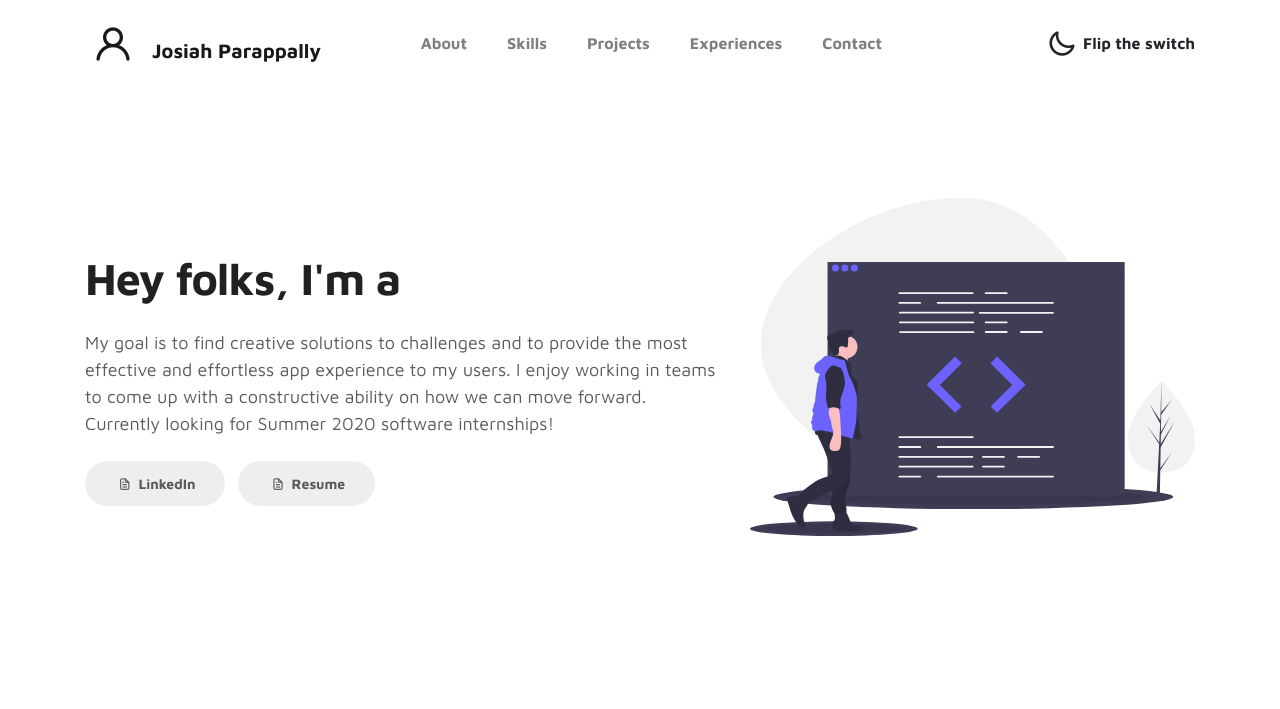
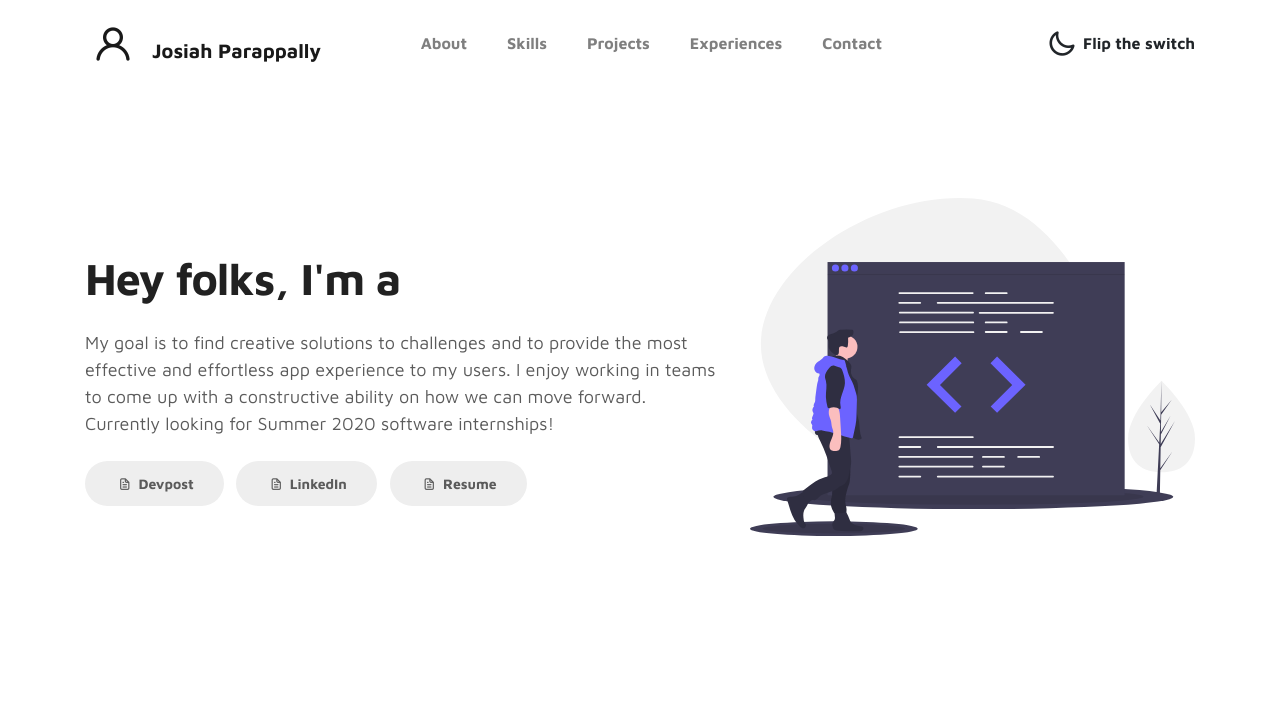
Before and after one commit to parappally/parappally.github.io, a plain HTML site: page index.html in a window 1280 px wide. Shown: the top 709 px of the page. Drawn offline with nearby package versions, Linux system fonts and the light colour scheme.

Commit message:
Added hyperlink to Devpost

```diff
--- a/index.html
+++ b/index.html
@@ -84,6 +84,7 @@
                           to come up with a constructive ability on how we can move forward. Currently looking for Summer 2020 software internships! </p>
 
                         <div class="custom-btn-group mt-4">
+                          <a target="_blank" href="https://devpost.com/parappally" class="btn mr-lg-2 custom-btn"><i class='uil uil-file-alt'></i> Devpost</a>
                           <a target="_blank" href="https://www.linkedin.com/in/parappally/" class="btn mr-lg-2 custom-btn"><i class='uil uil-file-alt'></i> LinkedIn</a>
                           <a target="_blank" href="https://drive.google.com/file/d/1X3pzOvppRd9QPg4b5Vtv6DqPbE0lFjPv/view?usp=sharing" class="btn mr-lg-2 custom-btn"><i class='uil uil-file-alt'></i> Resume</a>
                           <!-- <a href="#contact" class="btn custom-btn custom-btn-bg custom-btn-link">Get in touch</a> -->
```
